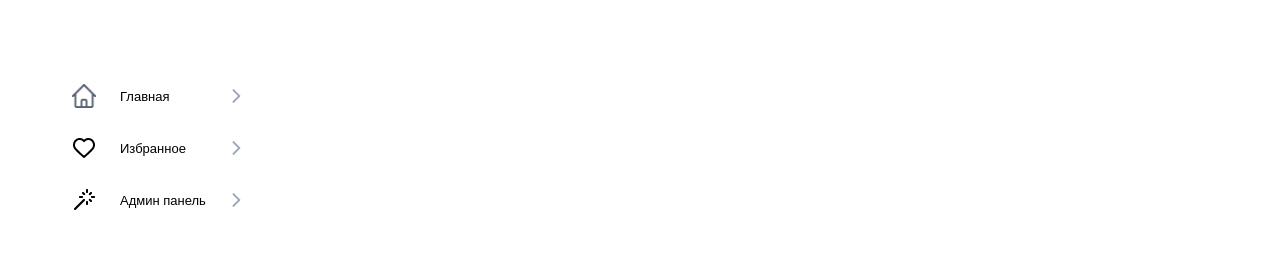
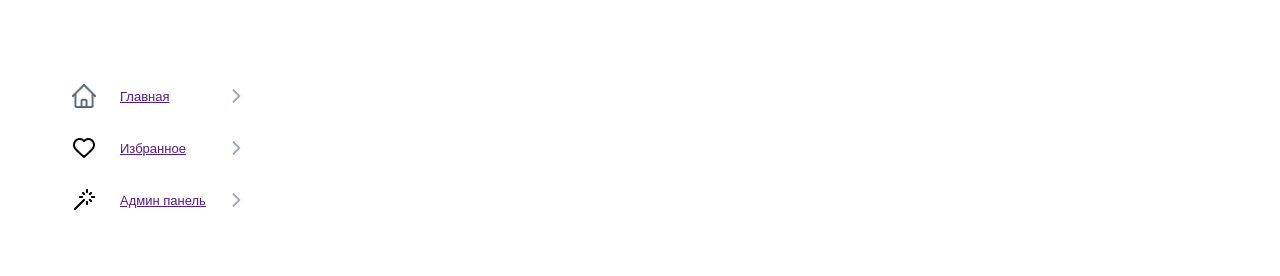
Before and after one commit to ProjectMeowInc/meowlib.frontend.remaster, a Next.js app: page / in a window 1280 px wide. Shown: the part 150-426 px from the top of the page. Built offline with nearby package versions, Linux system fonts and the light colour scheme.

Commit message:
Div заменен на Link

```diff
--- a/src/pages/MainPage/UI/MenuItem/MenuItem.tsx
+++ b/src/pages/MainPage/UI/MenuItem/MenuItem.tsx
@@ -1,5 +1,6 @@
 import React from "react"
 import classes from "./MenuItem.module.css"
+import Link from "next/link";
 
 interface IMenuItemProps {
     img: string
@@ -8,11 +9,11 @@ interface IMenuItemProps {
 
 const MenuItem: React.FC<IMenuItemProps> = ({ img, text }) => {
     return (
-        <div className={classes.container}>
+        <Link className={classes.container} href={''}>
             <img src={img} alt={""} />
             <p>{text}</p>
             <img src={"/img/5.png"} alt={''} />
-        </div>
+        </Link>
     )
 }
 
```
